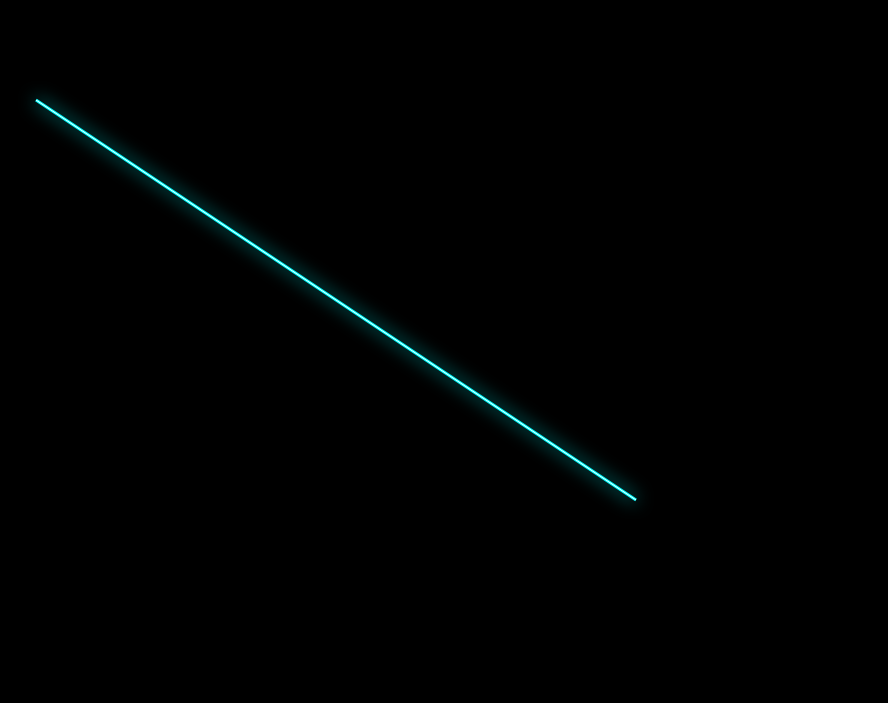
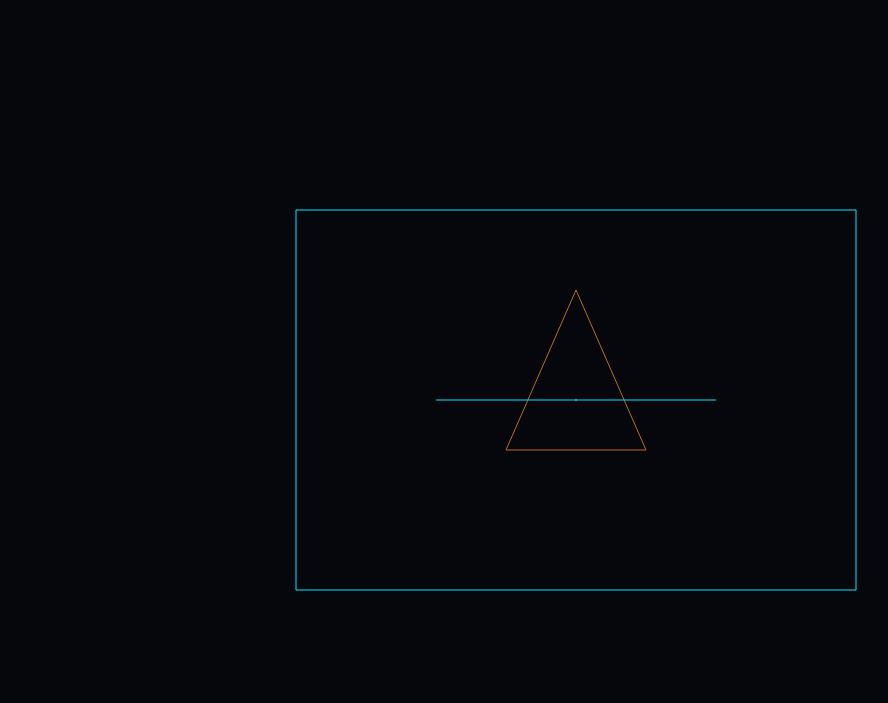
Before and after one commit to badlydrawnrod/one-more-glow, a website built with Vite: page index.html in a window 1280 px wide. Shown: the whole page, without its empty margins (64-952 px from the left). Built offline with nearby package versions, Linux system fonts and the light colour scheme.

Commit message:
Basic canvas renderer

```diff
--- a/index.html
+++ b/index.html
@@ -6,8 +6,8 @@
     <meta name="viewport" content="width=device-width, initial-scale=1.0" />
     <title>One More Glow</title>
   </head>
-  <body style="margin: 0; background: black">
-    <canvas id="screen" width="800" height="600"></canvas>
+  <body style="margin: 0; min-height: 100vh; display: grid; place-items: center; background: #05070c">
+    <canvas id="screen" width="800" height="600" style="max-width: 100vw; height: auto; background: #05070c"></canvas>
     <script type="module" src="/src/main.ts"></script>
   </body>
 </html>
--- a/package.json
+++ b/package.json
@@ -7,6 +7,7 @@
     "dev": "vite",
     "check": "tsc --noEmit",
     "build": "tsc && vite build",
+    "test": "node --experimental-strip-types --test tests/*.test.ts",
     "preview": "vite preview"
   },
   "devDependencies": {
--- /dev/null
+++ b/src/canvas-renderer.ts
@@ -0,0 +1,59 @@
+import type { Color, DrawingContext } from "./graphics.ts";
+
+function unit(value: number): number {
+  return Math.max(0, Math.min(1, value));
+}
+
+function cssColor([red, green, blue]: Color): string {
+  const channel = (value: number) => Math.round(unit(value) * 255);
+  return `rgb(${channel(red)} ${channel(green)} ${channel(blue)})`;
+}
+
+/** Create the Canvas 2D implementation of the renderer-independent API. */
+export function createCanvasRenderer(
+  context: CanvasRenderingContext2D,
+): DrawingContext {
+  let color: Color = [1, 1, 1];
+  let intensity = 1;
+  let hasPosition = false;
+
+  function applyStyle(): void {
+    context.strokeStyle = cssColor(color);
+    context.fillStyle = cssColor(color);
+    context.globalAlpha = intensity;
+  }
+
+  return {
+    beginFrame() {
+      context.clearRect(0, 0, context.canvas.width, context.canvas.height);
+      hasPosition = false;
+    },
+    endFrame() {},
+    setColor(nextColor) {
+      color = nextColor;
+      applyStyle();
+    },
+    setIntensity(value) {
+      intensity = unit(value);
+      applyStyle();
+    },
+    moveTo(x, y) {
+      context.beginPath();
+      context.moveTo(x, y);
+      hasPosition = true;
+    },
+    lineTo(x, y) {
+      if (!hasPosition) return;
+      context.lineTo(x, y);
+      context.stroke();
+      context.beginPath();
+      context.moveTo(x, y);
+    },
+    point(x, y) {
+      applyStyle();
+      context.beginPath();
+      context.arc(x, y, 1, 0, Math.PI * 2);
+      context.fill();
+    },
+  };
+}
--- /dev/null
+++ b/src/graphics.ts
@@ -0,0 +1,13 @@
+/** RGB components are normalized to the range 0–1. */
+export type Color = readonly [red: number, green: number, blue: number];
+
+/** Immediate-mode drawing operations shared by display renderers. */
+export interface DrawingContext {
+  beginFrame(): void;
+  endFrame(): void;
+  setColor(color: Color): void;
+  setIntensity(value: number): void;
+  moveTo(x: number, y: number): void;
+  lineTo(x: number, y: number): void;
+  point(x: number, y: number): void;
+}
--- /dev/null
+++ b/src/index.ts
@@ -0,0 +1,2 @@
+export type { Color, DrawingContext } from "./graphics.ts";
+export { createCanvasRenderer } from "./canvas-renderer.ts";
--- a/src/main.ts
+++ b/src/main.ts
@@ -1,30 +1,34 @@
-const canvas = document.querySelector<HTMLCanvasElement>("#screen")!;
+import { createCanvasRenderer } from "./canvas-renderer.ts";
+import type { Color } from "./graphics.ts";
 
-const ctx = canvas.getContext("2d")!;
+const canvas = document.querySelector<HTMLCanvasElement>("#screen");
+if (!canvas) throw new Error("Missing #screen canvas");
 
-function drawLine(
-  x1: number,
-  y1: number,
-  x2: number,
-  y2: number,
-  color: string,
-): void {
-  ctx.beginPath();
-  ctx.moveTo(x1, y1);
-  ctx.lineTo(x2, y2);
+const context = canvas.getContext("2d");
+if (!context) throw new Error("Canvas 2D is unavailable");
 
-  // Broad, soft glow.
-  ctx.strokeStyle = color;
-  ctx.lineWidth = 3;
-  ctx.shadowColor = color;
-  ctx.shadowBlur = 18;
-  ctx.stroke();
+const display = createCanvasRenderer(context);
+const cyan: Color = [0, 0.9, 1];
+const amber: Color = [1, 0.55, 0.12];
 
-  // Bright central beam.
-  ctx.shadowBlur = 0;
-  ctx.strokeStyle = "white";
-  ctx.lineWidth = 1;
-  ctx.stroke();
-}
+display.beginFrame();
+display.setColor(cyan);
+display.moveTo(120, 110);
+display.lineTo(680, 110);
+display.lineTo(680, 490);
+display.lineTo(120, 490);
+display.lineTo(120, 110);
 
-drawLine(100, 100, 700, 500, "#00ffff");
+display.setColor(amber);
+display.setIntensity(0.75);
+display.moveTo(400, 190);
+display.lineTo(470, 350);
+display.lineTo(330, 350);
+display.lineTo(400, 190);
+display.point(400, 300);
+
+display.setIntensity(1);
+display.setColor(cyan);
+display.moveTo(260, 300);
+display.lineTo(540, 300);
+display.endFrame();
```
Also changed, not shown: tests/canvas-renderer.test.ts (added, +71 -0 lines).
